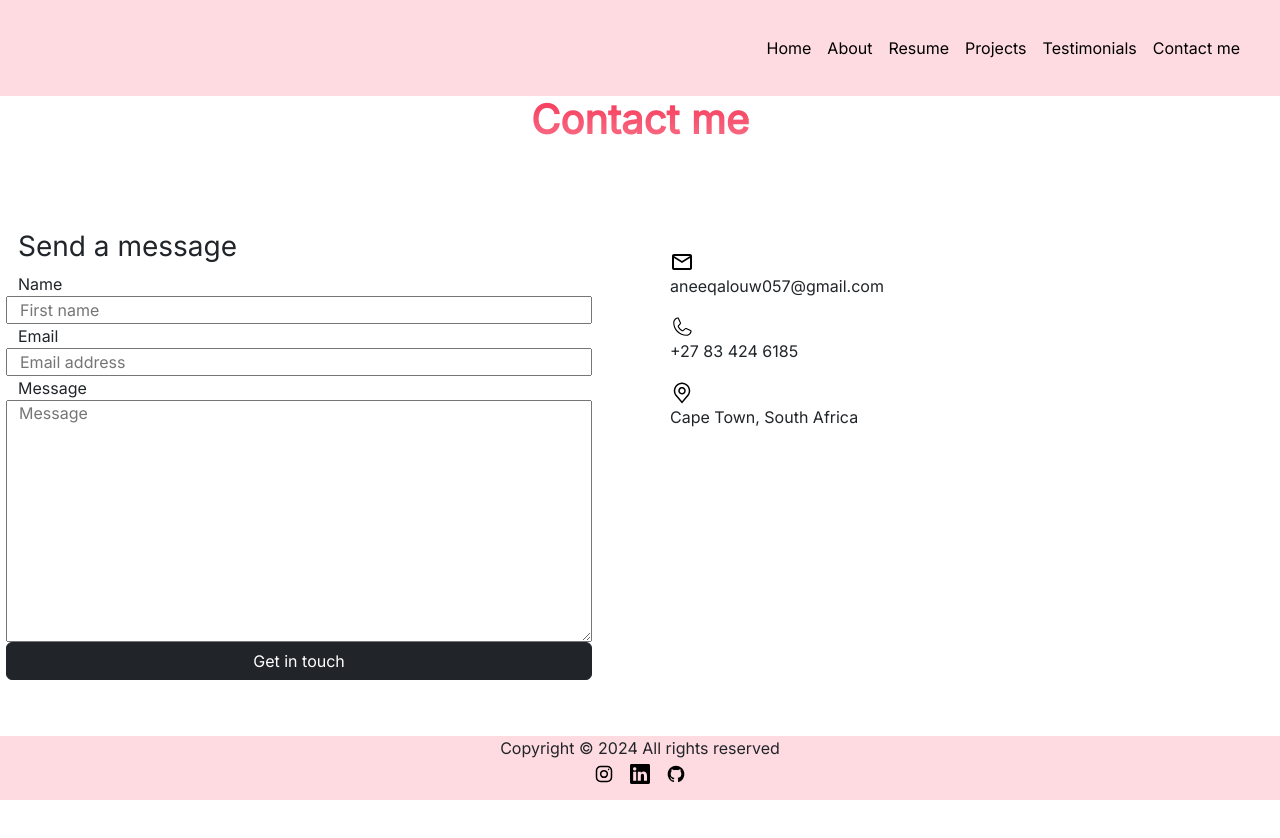
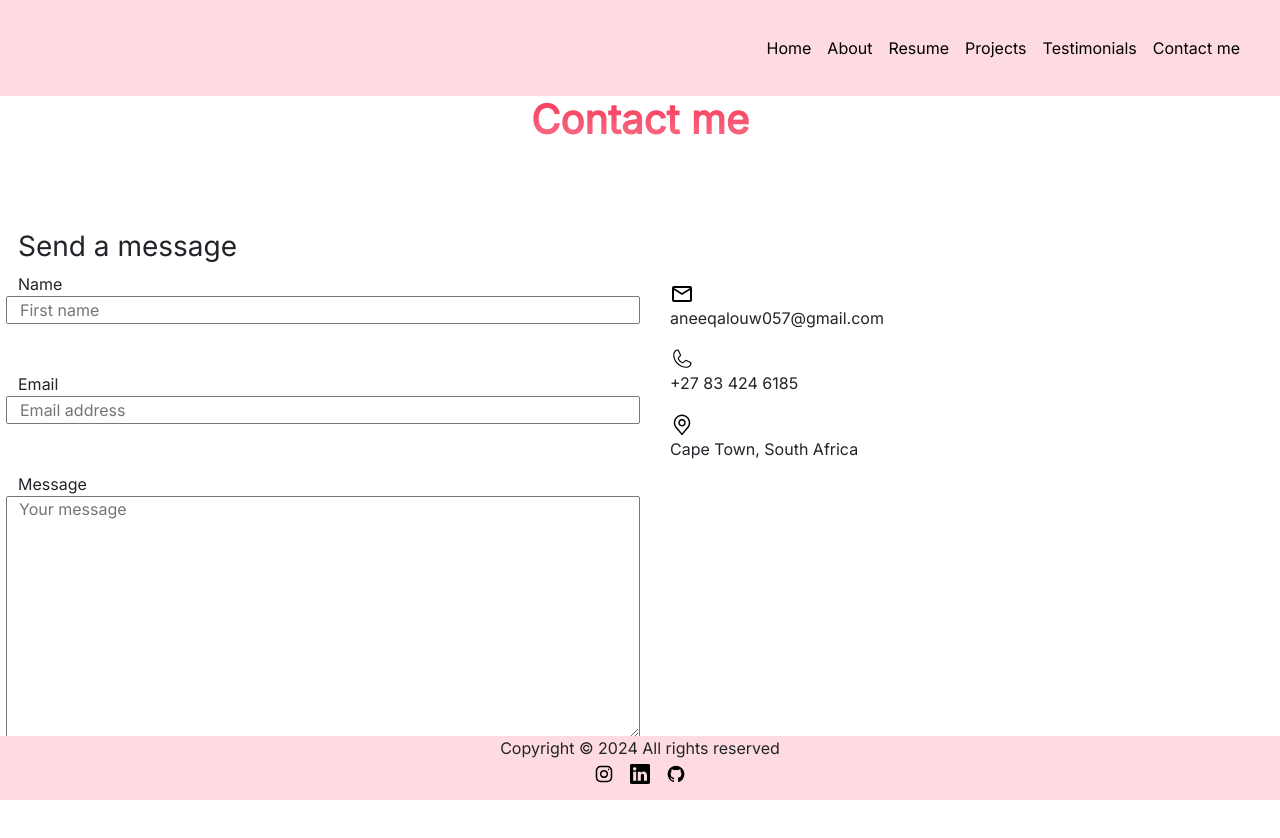
Before and after one commit to aneeqalouw/Portfolio, a Vue app: page /contact in a window 1280 px wide. Shown: the top 838 px of the page. Before the commit the page ends 800 px from the top, so only its background shows below. Built offline with nearby package versions, Linux system fonts and the light colour scheme; a web font is replaced by a local one.

Commit message:
extra links and styling

```diff
--- a/src/views/AboutView.vue
+++ b/src/views/AboutView.vue
@@ -39,6 +39,7 @@
   /* creating the text color gradient */
   background: -webkit-linear-gradient(rgb(245, 56, 88), rgb(249, 113, 136));
   -webkit-background-clip: text;
+  background-clip: text;
   -webkit-text-fill-color: transparent;
   animation:slide 1.5s forwards ;
   opacity: 0;
--- a/src/views/ContactMe.vue
+++ b/src/views/ContactMe.vue
@@ -3,37 +3,48 @@
     Contact me
   </h2>
   <br /><br />
-  <div class="row">
+  <div class="row d-flex justify-content-center ">
     <div class="col d-block" id="form">
       <h3>Send a message</h3>
       <form action="https://formspree.io/f/xayrnwry" method="post">
         <div class="row">
           <label>Name</label>
-          <input type="text" placeholder="First name" required />
+          <input type="text" placeholder="First name" required name="name" />
         </div>
+        <br /><br />
         <div class="row">
           <label>Email</label>
-          <input type="text" placeholder="Email address" required />
+          <input
+            type="text"
+            placeholder="Email address"
+            required
+            name="email"
+          />
         </div>
+        <br /><br />
         <div class="row">
           <label>Message</label>
           <textarea
             cols="30"
             rows="10"
-            placeholder="Message"
+            placeholder="Your message"
             required
+            name="message"
           ></textarea>
-          <br /><br />
-          <button class="btn btn-dark">Get in touch</button>
+          <button class="btn btn-dark my-3">Get in touch</button>
         </div>
       </form>
     </div>
-    <br><br>
-    <br><br>
-    <div class="col mx-5 my-5" id="details">
+    <br /><br />
+    <br /><br />
+
+
+    <!-- details -->
+    <div class="col" id="details" style="padding-top: 80px;">
       <div class="row" id="detail">
         <div>
-          <svg
+          <a href="mailto:aneeqalouw057@gmail.com?">
+            <svg
             width="24"
             height="24"
             viewBox="0 0 24 24"
@@ -45,12 +56,15 @@
               fill="black"
             />
           </svg>
+          </a>
+
         </div>
         <p>aneeqalouw057@gmail.com</p>
       </div>
       <div class="row" id="detail">
         <div>
-          <svg
+          <a href="tel:+27-83-424-6185">
+            <svg
             width="24"
             height="24"
             viewBox="0 0 24 24"
@@ -62,12 +76,15 @@
               fill="black"
             />
           </svg>
+          </a>
+
         </div>
         <p>+27 83 424 6185</p>
       </div>
       <div class="row" id="detail">
         <div>
-          <svg
+          <a href="https://www.google.com/maps/d/u/0/viewer?mid=1lhs71HbZ6S6cAR6VQVrpW2dolhw&ll=-33.98215743335129%2C18.38364600000002&z=12">
+            <svg
             width="24"
             height="24"
             viewBox="0 0 24 24"
@@ -83,15 +100,19 @@
               fill="black"
             />
           </svg>
+
+          </a>
         </div>
         <p>Cape Town, South Africa</p>
       </div>
-      <br /><br />
     </div>
+
+    <br /><br />
   </div>
-  <br><br>
-  <br><br>
-
+  <br /><br />
+  <br /><br />
+  <br /><br />
+  <br /><br />
 </template>
 
 <script>
@@ -111,14 +132,13 @@ export default {};
 #head {
   background: -webkit-linear-gradient(rgb(245, 56, 88), rgb(249, 113, 136));
   -webkit-background-clip: text;
+  background-clip: text;
   -webkit-text-fill-color: transparent;
   animation: slide 1.5s forwards;
   opacity: 0;
   transition-timing-function: cubic-bezier(0.075, 0.82, 0.165, 1);
 }
-#detail {
-  display: flex;
-}
+
 
 /* animations */
 @keyframes slide {
--- a/src/views/HomeView.vue
+++ b/src/views/HomeView.vue
@@ -8,7 +8,7 @@
         Hello world, I'm <span class="fw-bold">|Aneeqa</span> <br />
         <br />
         <span class="d-flex gap-1 justify-content-center">
-           <!-- using svg a icon exported from figma iconify (used thoughout ht project) -->
+           <!-- using a svg icon exported from figma iconify (used thoughout the project) -->
           <svg
             width="30"
             height="30"
--- a/src/views/ProjectsView.vue
+++ b/src/views/ProjectsView.vue
@@ -56,6 +56,7 @@ export default {
 .heading {
   background: -webkit-linear-gradient(rgb(245, 56, 88), rgb(249, 113, 136));
   -webkit-background-clip: text;
+  background-clip: text;
   -webkit-text-fill-color: transparent;
   text-align: center;
   animation:slide 1.5s forwards ;
--- a/src/views/ResumeView.vue
+++ b/src/views/ResumeView.vue
@@ -105,6 +105,7 @@ export default {
 #head {
   background: -webkit-linear-gradient(rgb(245, 56, 88), rgb(249, 113, 136));
   -webkit-background-clip: text;
+  background-clip: text;
   -webkit-text-fill-color: transparent;
   text-align: center;
   animation: slide 1.5s forwards;
--- a/src/views/TestimonialsView.vue
+++ b/src/views/TestimonialsView.vue
@@ -75,6 +75,7 @@ export default {
 #head {
   background: -webkit-linear-gradient(rgb(245, 56, 88), rgb(249, 113, 136));
   -webkit-background-clip: text;
+  background-clip: text;
   -webkit-text-fill-color: transparent;
   animation:slide 1.5s forwards ;
   opacity: 0;
```
